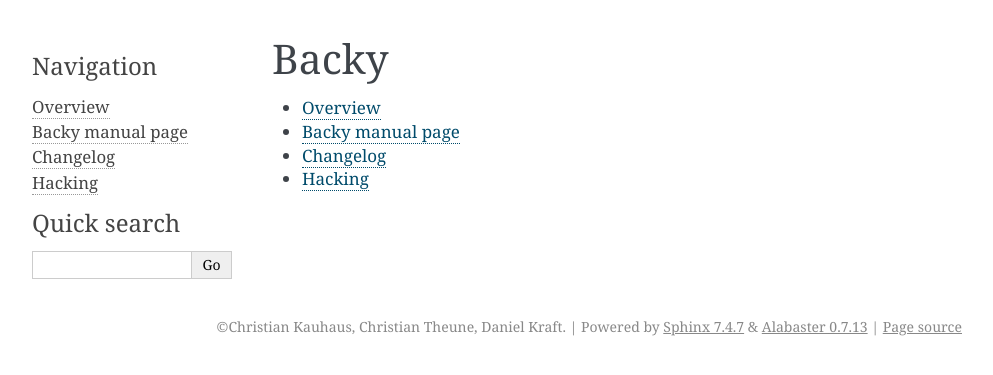
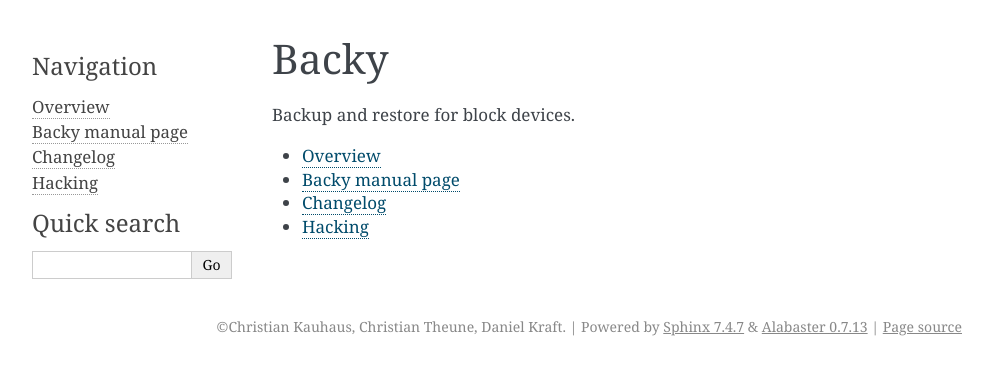
Before and after one commit to flyingcircusio/backy, a Sphinx documentation site: the page built from doc/index.rst, in a window 1280 px wide. Shown: the top 375 px of the page, without its empty margins (148-1141 px from the left). Built offline with Sphinx 7.4.7, drawn with Linux system fonts in a browser that asks for light colours.

Commit message:
Provide a tag line for the index page
This page looks still a bit empty. Perhaps we should come up with a nice logo.

```diff
--- a/doc/index.rst
+++ b/doc/index.rst
@@ -1,6 +1,8 @@
 =====
 Backy
 =====
+
+Backup and restore for block devices.
 
 .. toctree::
    :maxdepth: 1
```
